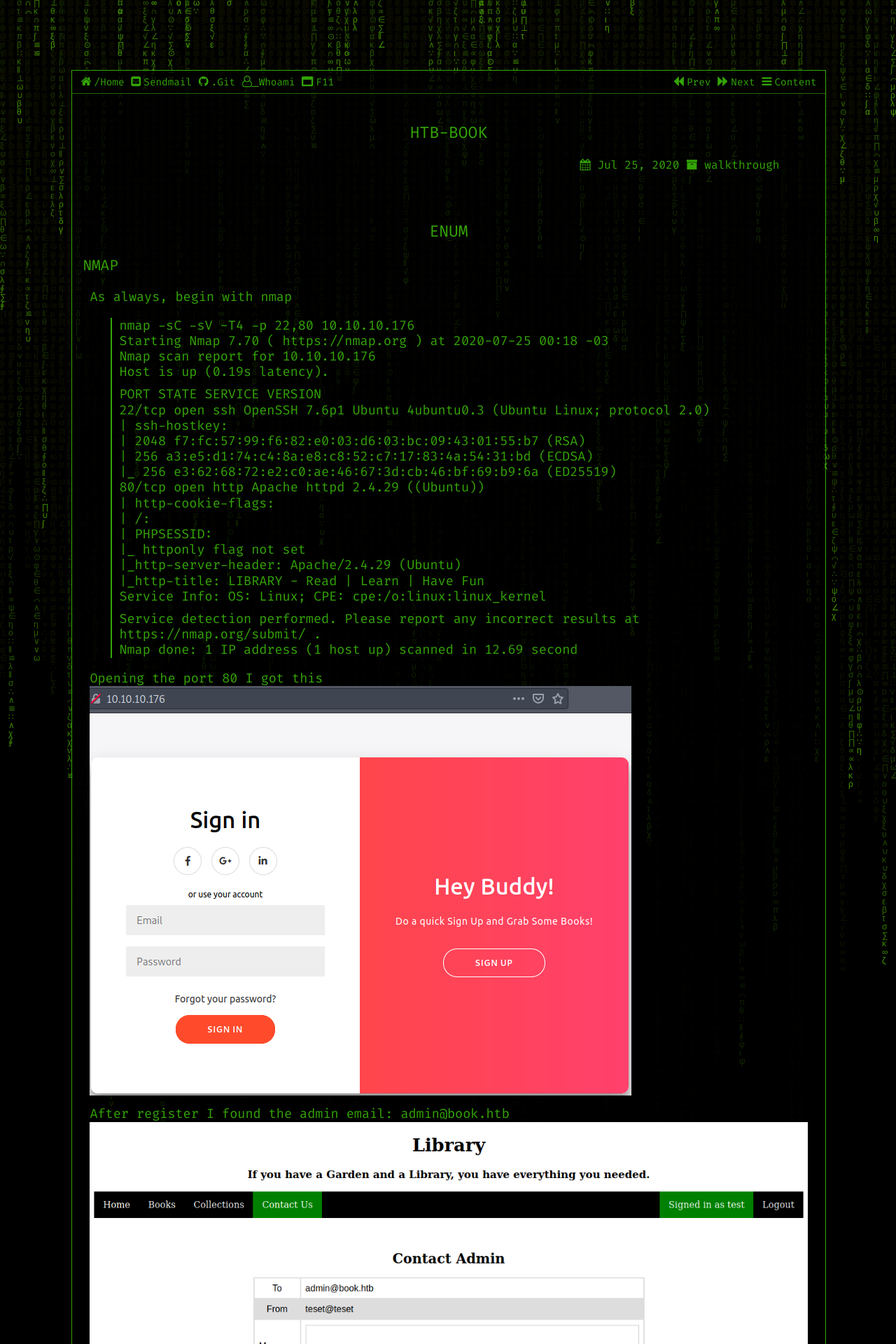
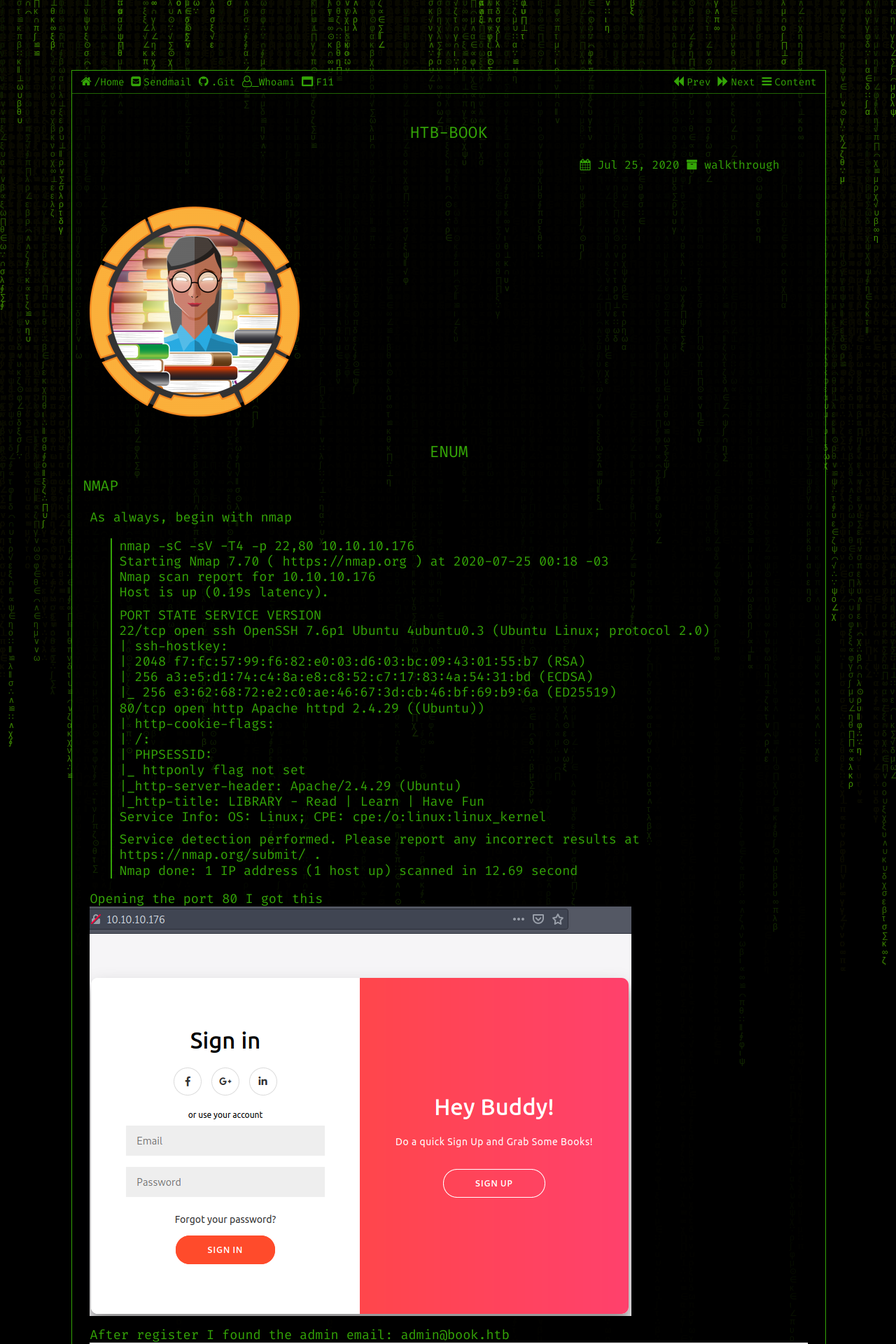
Before and after one commit to alfredoFerreiraAssis/alfredoFerreiraAssis.github.io, a Jekyll site: the page built from _posts/book/2020-07-25-book.md, in a window 1280 px wide. Shown: the top 1920 px of the page at 70% size. Built offline with Jekyll 4.4.1, drawn with Linux system fonts in a browser that asks for light colours; some of the changed text lies outside the part shown.

Commit message:
Update 2020-07-25-book.md

```diff
--- a/_posts/book/2020-07-25-book.md
+++ b/_posts/book/2020-07-25-book.md
@@ -4,6 +4,8 @@ title:  htb-book
 category: walkthrough
 date:   2020-07-25 07:00:00
 ---
+
+![Book](/assets/img/book/book.png)
 
 # Enum
 ### NMAP
```
